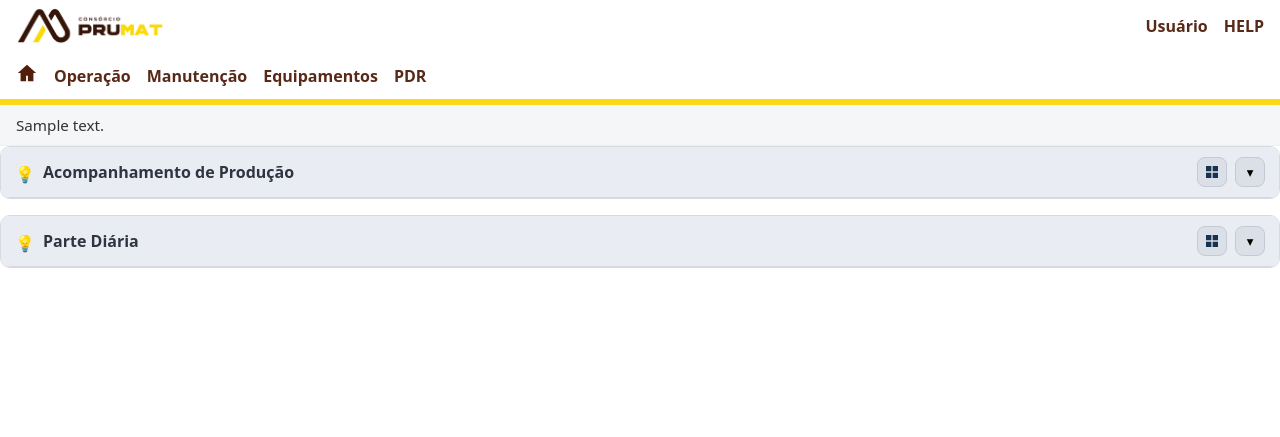
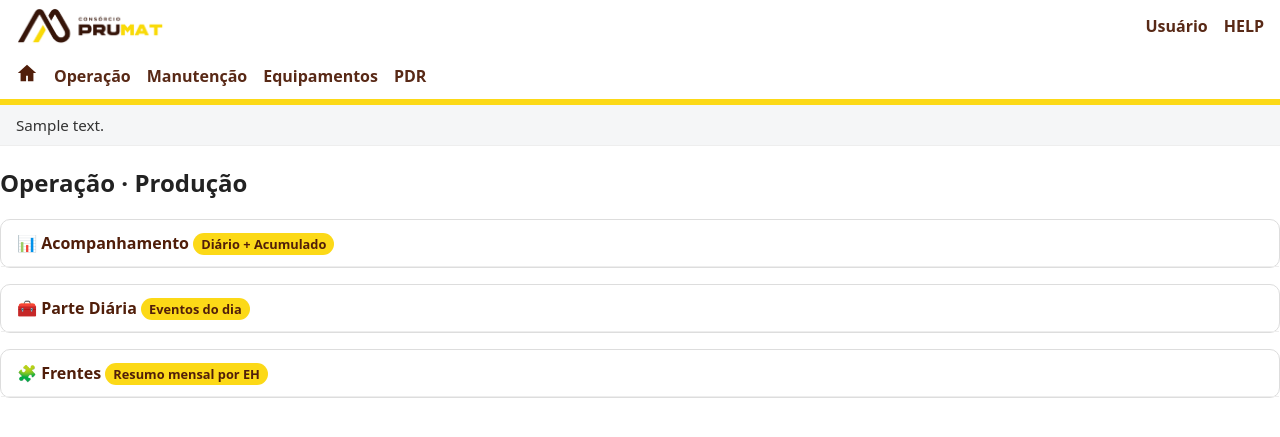
Before and after one commit to satmbr/prod, a Flask app: template templates/operacao/producao.html in a window 1280 px wide. Shown: the top 437 px of the page. Run offline with Flask 3, Linux system fonts and the light colour scheme; the template is opened without the code that fills it: most values are stand-ins (such as "Sample title", 1, 10 or a date in 2020).

Commit message:
Add files via upload

```diff
--- a/templates/operacao/producao.html
+++ b/templates/operacao/producao.html
@@ -2,260 +2,308 @@
 {% block title %}Operação · Produção{% endblock %}
 
 {% block content %}
-<div class="page-wrap">
 
-  <!-- ==================== CONTÊINER 1 · ACOMPANHAMENTO DE PRODUÇÃO ==================== -->
-  <section class="zone">
-    <header class="zone-head" data-target="#z-prod">
-      <div class="zone-left">
-        <span class="zone-icon">💡</span>
-        <div class="zone-title">Acompanhamento de Produção</div>
-      </div>
-      <div class="zone-actions">
-        <button type="button" class="icon-btn">
-          <svg viewBox="0 0 24 24" width="16" height="16">
-            <path d="M3 3h8v8H3V3zm10 0h8v8h-8V3zM3 13h8v8H3v-8zm10 0h8v8h-8v-8z" fill="#16324F"/>
-          </svg>
-        </button>
-        <button type="button" class="icon-btn caret">▾</button>
-      </div>
-    </header>
+<h2 class="titulo-secao">Operação · Produção</h2>
 
-    <!-- começa FECHADO -->
-    <div class="zone-body collapsed" id="z-prod">
-      <form class="grid grid-5" method="get" action="{{ url_for('operacao.producao') }}">
-        <label class="field">
-          <!--<span>Selecionar EH</span>-->
+<!-- util: classe para colapsar -->
+<style>
+  details.card { margin-bottom: 16px; border:1px solid #ddd; border-radius:10px; background:#fff; }
+  details.card > summary {
+    cursor: pointer; padding: 12px 16px; font-weight: 600;
+    color:#501E0A; list-style:none; border-bottom:1px solid #eee; user-select:none;
+  }
+  details.card[open] > summary { border-bottom:1px solid #eee; }
+  .card-body { padding: 12px 16px 16px 16px; }
+  .grid-2 { display:grid; grid-template-columns: 1fr 1fr; gap: 16px; }
+  .grid-3 { display:grid; grid-template-columns: repeat(3, 1fr); gap: 12px; }
+  .toolbar { display:flex; gap:8px; align-items:end; flex-wrap:wrap; margin-bottom:8px; }
+  .toolbar label { font-size:.85rem; color:#333; }
+  .toolbar input, .toolbar select { padding:6px 8px; }
+  .table { width:100%; border-collapse: collapse; }
+  .table th, .table td { border-bottom:1px solid #eee; padding:8px; text-align:left; }
+  .muted { color:#666; }
+  .right { text-align:right; }
+  .chip { font-size:.8rem; padding:2px 8px; border-radius:999px; background:#FCD917; color:#501E0A; }
+  .btn { background:#501E0A; color:#fff; border:none; padding:8px 12px; border-radius:8px; cursor:pointer; }
+  .btn:disabled { opacity:.5; cursor:not-allowed; }
+  .btn-outline { background:#fff; border:1px solid #501E0A; color:#501E0A; }
+  canvas { width:100%; height:360px; }
+</style>
+
+<!-- ===================================================== -->
+<!-- 1) ACOMPANHAMENTO (fechado por padrão)                 -->
+<!-- ===================================================== -->
+<details class="card" {% if open_acomp %}open{% endif %}>
+  <summary>📊 Acompanhamento <span class="chip">Diário + Acumulado</span></summary>
+  <div class="card-body">
+
+    <form class="toolbar" method="get" action="{{ url_for('operacao.producao') }}">
+      <input type="hidden" name="open_acomp" value="1">
+      <label>
+        EH
         <select name="eh" required>
-            <option value="">-- selecione --</option>
+          <option value="">– selecione –</option>
           {% for e in eh_list %}
-              <option value="{{ e.id }}" {{ 'selected' if sel_eh and sel_eh|string == e.id|string else '' }}>{{ e.eh }}</option>
+            <option value="{{ e.id }}" {% if sel_eh and sel_eh|int == e.id %}selected{% endif %}>{{ e.eh }}</option>
           {% endfor %}
         </select>
       </label>
-        <label class="field">
-          <!--<span>Selecionar Frente</span>-->
+      <label>
+        Frente
         <select name="fr" required>
-            <option value="">-- selecione --</option>
+          <option value="">– selecione –</option>
           {% for f in fr_list %}
-              <option value="{{ f.id }}" {{ 'selected' if sel_fr and sel_fr|string == f.id|string else '' }}>{{ f.frente }}</option>
+            <option value="{{ f.id }}" {% if sel_fr and sel_fr|int == f.id %}selected{% endif %}>{{ f.frente }}</option>
           {% endfor %}
         </select>
       </label>
-        <label class="field">
-          <!--<span>Selecionar Data</span>-->
-          <input type="date" name="dt" value="{{ sel_dt }}">
+      <label>
+        Data de referência
+        <input type="date" name="dt" value="{{ sel_dt or '' }}">
+      </label>
+
+      <!-- preservar aberturas dos outros painéis se estavam abertos -->
+      {% if open_pd %}<input type="hidden" name="open_pd" value="1">{% endif %}
+      {% if open_frentes %}<input type="hidden" name="open_frentes" value="1">{% endif %}
+
       <button class="btn" type="submit">Aplicar</button>
-        </label>
-        <div class="field align-end">
-          <!--<button class="btn" type="submit">Aplicar</button>-->
-        </div>
+      <a class="btn btn-outline" href="{{ url_for('operacao.producao', open_acomp=1) }}">Limpar</a>
     </form>
 
-      <!-- 50% tabela / 50% gráfico -->
-      <div class="grid" style="display:grid; grid-template-columns:1fr 1fr; gap:16px; align-items:start; margin-top:12px">
-        <div style="min-width:0">
-          <div style="overflow:auto">
+    <div class="grid-2">
+      <!-- TABELA 50% -->
+      <div>
+        {% if acomp_rows and acomp_rows|length %}
           <table class="table">
             <thead>
               <tr>
-                  <th>DATA</th>
-                  <th>PREVISTO DIA</th>
-                  <th>PREVISTO TOTAL</th>
-                  <th>REALIZADO DIA</th>
-                  <th>REALIZADO TOTAL</th>
-                  <th>DIF.</th>
-                  <th>ATRASO</th>
+                <th>Data</th>
+                <th class="right">Prev. Dia</th>
+                <th class="right">Prev. Total</th>
+                <th class="right">Real. Dia</th>
+                <th class="right">Real. Total</th>
+                <th class="right">Dif.</th>
+                <th class="right">Atraso (dias)</th>
               </tr>
             </thead>
             <tbody>
-                {% if prod_rows %}
-                  {% for r in prod_rows %}
+              {% for r in acomp_rows %}
               <tr>
                 <td>{{ r.data.strftime('%d/%m/%Y') }}</td>
-                      <td class="num">{{ r.previsto_dia }}</td>
-                      <td class="num">{{ r.previsto_total }}</td>
-                      <td class="num">{{ r.realizado_dia }}</td>
-                      <td class="num">{{ r.realizado_total }}</td>
-                      <td class="num">{{ '%0.0f'|format(r.dif) }}</td>
-                      <td class="num">{{ '%.2f'|format(r.atraso) }}</td>
+                <td class="right">{{ r.previsto_dia }}</td>
+                <td class="right">{{ r.previsto_total }}</td>
+                <td class="right">{{ r.realizado_dia }}</td>
+                <td class="right">{{ r.realizado_total }}</td>
+                <td class="right">{{ r.dif }}</td>
+                <td class="right">{{ '%.2f'|format(r.atraso) }}</td>
               </tr>
               {% endfor %}
-                {% else %}
-                  <tr><td colspan="7">Nenhum registro encontrado para esta seleção.</td></tr>
-                {% endif %}
             </tbody>
           </table>
+        {% else %}
+          <p class="muted">Selecione EH, Frente e Data e clique em <strong>Aplicar</strong>.</p>
+        {% endif %}
+      </div>
+
+      <!-- GRÁFICO 50% -->
+      <div>
+        <canvas id="acompChart"></canvas>
       </div>
     </div>
 
-        <div style="min-width:0">
-          <h3 style="text-align:center; font-weight:600; margin:0 0 6px 0">ACOMPANHAMENTO</h3>
-          <div style="height:360px"><canvas id="chartProducao"></canvas></div>
-          <div style="display:flex; gap:24px; justify-content:center; margin-top:8px; font-weight:600; color:#666">
-            <span>▮ PREVISTO DIA</span>
-            <span>▮ REALIZADO DIA</span>
-            <span>▭ PREVISTO TOTAL</span>
-            <span>▭ REALIZADO TOTAL</span>
   </div>
-        </div>
-      </div>
-    </div>
-  </section>
+</details>
 
-  <!-- ==================== CONTÊINER 2 · PARTE DIÁRIA ==================== -->
-  <section class="zone">
-    <header class="zone-head" data-target="#z-pd">
-      <div class="zone-left">
-        <span class="zone-icon">💡</span>
-        <div class="zone-title">Parte Diária</div>
-      </div>
-      <div class="zone-actions">
-        <button type="button" class="icon-btn">
-          <svg viewBox="0 0 24 24" width="16" height="16">
-            <path d="M3 3h8v8H3V3zm10 0h8v8h-8V3zM3 13h8v8H3v-8zm10 0h8v8h-8v-8z" fill="#16324F"/>
-          </svg>
-        </button>
-        <button type="button" class="icon-btn caret">▾</button>
-      </div>
-    </header>
+<!-- ===================================================== -->
+<!-- 2) PARTE DIÁRIA (fechado por padrão)                   -->
+<!-- ===================================================== -->
+<details class="card" {% if open_pd %}open{% endif %}>
+  <summary>🧰 Parte Diária <span class="chip">Eventos do dia</span></summary>
+  <div class="card-body">
 
-    <!-- começa FECHADO -->
-    <div class="zone-body collapsed" id="z-pd">
-      <form class="grid grid-4" method="get" action="{{ url_for('operacao.producao') }}">
-        <!-- preserva filtros do bloco 1 -->
-        <input type="hidden" name="eh" value="{{ sel_eh or '' }}">
-        <input type="hidden" name="fr" value="{{ sel_fr or '' }}">
-        <input type="hidden" name="dt" value="{{ sel_dt or '' }}">
-
-        <label class="field">
-          <span>Máquina</span>
+    <form class="toolbar" method="get" action="{{ url_for('operacao.producao') }}">
+      <input type="hidden" name="open_pd" value="1">
+      <label>
+        Máquina
         <select name="maq" required>
-            <option value="">-- selecione --</option>
+          <option value="">– selecione –</option>
           {% for m in maq_list %}
-              <option value="{{ m.id }}" {{ 'selected' if sel_maq and sel_maq|string == m.id|string else '' }}>
-                {{ m.tag }} — {{ m.descricao }}
-              </option>
+            <option value="{{ m.id }}" {% if sel_maq and sel_maq|int == m.id %}selected{% endif %}>{{ m.tag }} — {{ m.descricao }}</option>
           {% endfor %}
         </select>
       </label>
-
-        <label class="field">
-          <span>Data</span>
-          <input type="date" name="dt_pd" value="{{ sel_dt_pd }}">
+      <label>
+        Data
+        <input type="date" name="dt_pd" value="{{ sel_dt_pd or '' }}">
       </label>
 
-        <div class="field align-end">
+      <!-- preservar aberturas dos outros painéis se estavam abertos -->
+      {% if open_acomp %}<input type="hidden" name="open_acomp" value="1">{% endif %}
+      {% if open_frentes %}<input type="hidden" name="open_frentes" value="1">{% endif %}
+
       <button class="btn" type="submit">Aplicar</button>
-        </div>
+      <a class="btn btn-outline" href="{{ url_for('operacao.producao', open_pd=1) }}">Limpar</a>
     </form>
 
-      <!-- 50% tabela / 50% gráfico -->
-      <div class="grid" style="display:grid; grid-template-columns:1fr 1fr; gap:16px; align-items:start; margin-top:12px">
-        <div style="min-width:0">
-          <div style="overflow:auto">
+    <div class="grid-2">
+      <!-- TABELA 50% -->
+      <div>
+        {% if pd_lista and pd_lista|length %}
           <table class="table">
             <thead>
               <tr>
-                  <th>EVENTO</th>
-                  <th>INÍCIO</th>
-                  <th>FIM</th>
-                  <th>DURAÇÃO (h)</th>
+                <th>Evento</th>
+                <th>Início</th>
+                <th>Fim</th>
+                <th class="right">Horas</th>
               </tr>
             </thead>
             <tbody>
-              {% if pd_lista %}
               {% for r in pd_lista %}
               <tr>
                 <td>{{ r.evento }}</td>
                 <td>{{ r.inicio }}</td>
                 <td>{{ r.fim }}</td>
-                    <td class="num">{{ '%.2f'|format(r.horas or 0) }}</td>
+                <td class="right">{{ '%.2f'|format(r.horas or 0) }}</td>
               </tr>
               {% endfor %}
-              {% else %}
-                <tr><td colspan="4">Nenhum registro para a máquina na data selecionada.</td></tr>
-              {% endif %}
             </tbody>
           </table>
+        {% else %}
+          <p class="muted">Selecione Máquina e Data e clique em <strong>Aplicar</strong>.</p>
+        {% endif %}
+      </div>
+
+      <!-- GRÁFICO 50% -->
+      <div>
+        <canvas id="pdChart"></canvas>
       </div>
     </div>
 
-        <div style="min-width:0">
-          <h3 style="text-align:center; font-weight:600; margin:0 0 6px 0">RESUMO PARTE DIÁRIA</h3>
-          <div style="height:360px"><canvas id="chartPD"></canvas></div>
   </div>
+</details>
+
+<!-- ===================================================== -->
+<!-- 3) FRENTES (fechado por padrão)                        -->
+<!-- ===================================================== -->
+<details class="card" {% if open_frentes %}open{% endif %}>
+  <summary>🧩 Frentes <span class="chip">Resumo mensal por EH</span></summary>
+  <div class="card-body">
+
+    <form class="toolbar" method="get" action="{{ url_for('operacao.producao') }}">
+      <input type="hidden" name="open_frentes" value="1">
+      <label>
+        EH
+        <select name="fr_eh" required>
+          <option value="">– selecione –</option>
+          {% for e in eh_list %}
+            <option value="{{ e.id }}" {% if fr_eh and fr_eh|int == e.id %}selected{% endif %}>{{ e.eh }}</option>
+          {% endfor %}
+        </select>
+      </label>
+      <label>
+        Data de referência (mês)
+        <input type="date" name="fr_mes" value="{{ fr_mes or '' }}">
+      </label>
+
+      <!-- preservar aberturas dos outros painéis -->
+      {% if open_acomp %}<input type="hidden" name="open_acomp" value="1">{% endif %}
+      {% if open_pd %}<input type="hidden" name="open_pd" value="1">{% endif %}
+
+      <button class="btn" type="submit">Aplicar</button>
+      <a class="btn btn-outline" href="{{ url_for('operacao.producao', open_frentes=1) }}">Limpar</a>
+    </form>
+
+    {% if fr_rows and fr_rows|length %}
+      <table class="table">
+        <thead>
+          <tr>
+            <th>Frente</th>
+            <th class="right">Planejado (Mês)</th>
+            <th class="right">Realizado (Mês)</th>
+            <th class="right">Dif.</th>
+            <th class="right">% Exec.</th>
+            <th class="right">Atraso (dias)</th>
+          </tr>
+        </thead>
+        <tbody>
+          {% for r in fr_rows %}
+          <tr>
+            <td>{{ r.frente }}</td>
+            <td class="right">{{ r.planejado_total or 0 }}</td>
+            <td class="right">{{ r.realizado_total or 0 }}</td>
+            <td class="right">{{ r.dif or 0 }}</td>
+            <td class="right">{{ r.perc_exec is not none and ('%.2f%%'|format(r.perc_exec)) or '—' }}</td>
+            <td class="right">{{ r.atraso is not none and ('%.2f'|format(r.atraso)) or '—' }}</td>
+          </tr>
+          {% endfor %}
+        </tbody>
+      </table>
+    {% else %}
+      <p class="muted">Selecione uma EH e uma Data de referência e clique em <strong>Aplicar</strong>.</p>
+    {% endif %}
+
   </div>
-    </div>
-  </section>
+</details>
 
 {% if msg %}
-    <div class="alert">{{ msg }}</div>
+  <p class="muted">{{ msg }}</p>
 {% endif %}
-</div>
 
-<!-- Charts -->
-<script src="https://cdn.jsdelivr.net/npm/chart.js@4.4.1"></script>
+<!-- Chart.js (assuma que não está no base) -->
+<script src="https://cdn.jsdelivr.net/npm/chart.js"></script>
+
 <script>
-  // Toggle containers
-  document.querySelectorAll('.zone-head').forEach(h => {
-    h.addEventListener('click', (e) => {
-      if (e.target.closest('.icon-btn') && !e.target.closest('.caret')) return;
-      const sel = h.getAttribute('data-target');
-      const body = document.querySelector(sel);
-      const caret = h.querySelector('.caret');
-      if (body) body.classList.toggle('collapsed');
-      if (caret) caret.textContent = (caret.textContent.trim() === '▴') ? '▾' : '▴';
-    });
-  });
+  // ========== ACOMPANHAMENTO ==========
+  (function(){
+    const labels = {{ acomp_chart.labels|tojson }};
+    const prevDia = {{ acomp_chart.prev_dia|tojson }};
+    const realDia = {{ acomp_chart.real_dia|tojson }};
+    const prevTot = {{ acomp_chart.prev_tot|tojson }};
+    const realTot = {{ acomp_chart.real_tot|tojson }};
 
-  // Chart Produção
-  (function(){
-    const labels = {{ chart_prod.labels|tojson|safe }};
-    const prevDia = {{ chart_prod.prev_dia|tojson|safe }};
-    const realDia = {{ chart_prod.real_dia|tojson|safe }};
-    const prevTot = {{ chart_prod.prev_tot|tojson|safe }};
-    const realTot = {{ chart_prod.real_tot|tojson|safe }};
-
-    const ctx = document.getElementById('chartProducao');
-    if (ctx && labels.length){
-      new Chart(ctx, {
+    const el = document.getElementById('acompChart');
+    if (el && labels && labels.length) {
+      new Chart(el.getContext('2d'), {
         type: 'bar',
         data: {
           labels,
           datasets: [
-            { type: 'bar',  label: 'Previsto Dia',   data: prevDia },
-            { type: 'bar',  label: 'Realizado Dia',  data: realDia },
-            { type: 'line', label: 'Previsto Total', data: prevTot, tension: 0.3 },
-            { type: 'line', label: 'Realizado Total',data: realTot, tension: 0.3 },
+            { label: 'Previsto (dia)', data: prevDia },
+            { label: 'Realizado (dia)', data: realDia },
+            { label: 'Previsto (acum.)', data: prevTot, type: 'line' },
+            { label: 'Realizado (acum.)', data: realTot, type: 'line' }
           ]
         },
         options: {
-          responsive: true, maintainAspectRatio: false,
-          scales: { y: { beginAtZero: true } },
-          plugins: { legend: { display: false } }
+          responsive: true,
+          maintainAspectRatio: false,
+          interaction: { mode: 'index', intersect: false },
+          plugins: { legend: { position: 'top' } },
+          scales: { x: { grid: { display:false } }, y: { beginAtZero:true } }
         }
       });
     }
   })();
 
-  // Chart Parte Diária
+  // ========== PARTE DIÁRIA ==========
   (function(){
-    const labels = {{ pd_graf.labels|tojson|safe }};
-    const horas  = {{ pd_graf.horas|tojson|safe }};
-
-    const ctx = document.getElementById('chartPD');
-    if (ctx && labels.length){
-      new Chart(ctx, {
+    const labels = {{ pd_chart.labels|tojson }};
+    const horas  = {{ pd_chart.horas|tojson }};
+    const el = document.getElementById('pdChart');
+    if (el && labels && labels.length) {
+      new Chart(el.getContext('2d'), {
         type: 'bar',
-        data: { labels, datasets: [{ label: 'Horas', data: horas }] },
+        data: { labels, datasets: [{ label: 'Horas no dia', data: horas }] },
         options: {
-          responsive: true, maintainAspectRatio: false,
-          scales: { y: { beginAtZero: true, title: { display:true, text:'Horas' } } },
-          plugins: { legend: { display: false } }
+          responsive: true,
+          maintainAspectRatio: false,
+          plugins: { legend: { position: 'top' } },
+          scales: { x: { grid: { display:false } }, y: { beginAtZero:true } }
         }
       });
     }
   })();
 </script>
+
 {% endblock %}
```
Also changed, not shown: routes/operacao.py (+108 -23 lines). Lines whose indentation alone changed are shown as unchanged.
